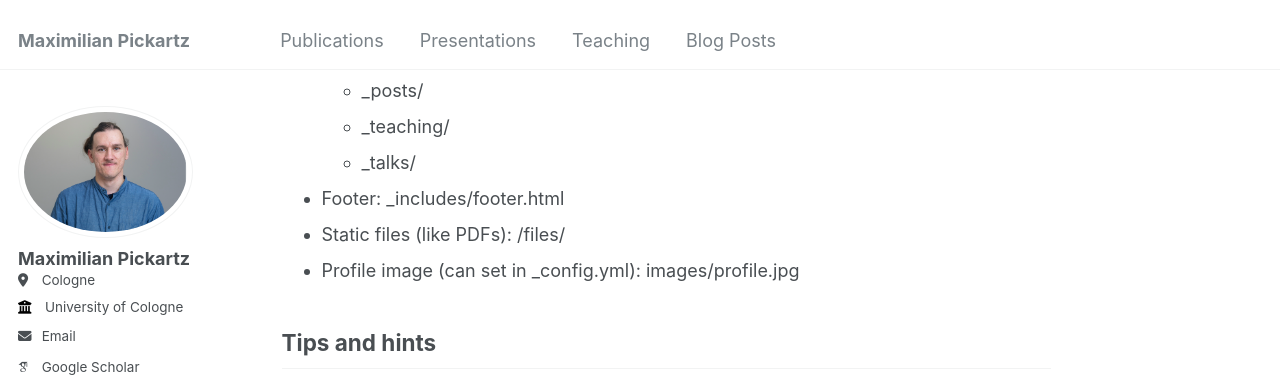
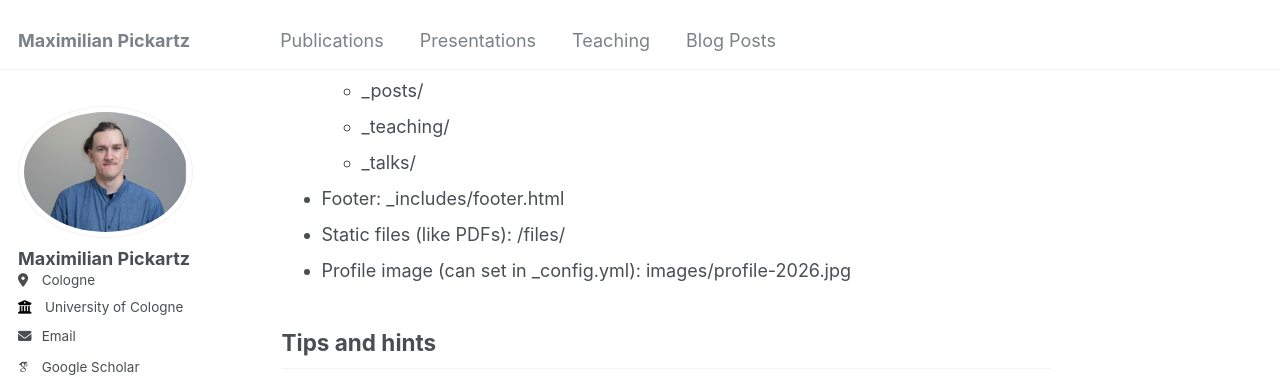
Before and after one commit to maxpi99/maxpi99.github.io, a Jekyll site: the page built from _pages/markdown.md, in a window 1280 px wide and 900 px high, scrolled down 389 px. Shown: the top 377 px of the window. Built offline with Jekyll 4.4.1, drawn with Linux system fonts in a browser that asks for light colours; some web fonts are replaced.

Commit message:
Rename profile picture to bust cache and recompress it
Co-Authored-By: Claude Opus 5.5 <noreply@anthropic.com>
Claude-Session: https://claude.ai/code/session_01BRQ428C5Q33JuW5CSDhq5Y

```diff
--- a/_config.yml
+++ b/_config.yml
@@ -21,7 +21,7 @@ repository               : "maxpi99/maxpi99.github.io"
 #               Additional customization can be done by editing /_includes/author-profile.html
 author:
   # Biographic information
-  avatar           : "profile.jpg"
+  avatar           : "profile-2026.jpg"
   name             : "Maximilian Pickartz"
   pronouns         : # example: "she/her"
   location         :  "Cologne"
--- a/_pages/markdown.md
+++ b/_pages/markdown.md
@@ -20,7 +20,7 @@ redirect_from:
   * _talks/
 * Footer: _includes/footer.html
 * Static files (like PDFs): /files/
-* Profile image (can set in _config.yml): images/profile.jpg
+* Profile image (can set in _config.yml): images/profile-2026.jpg
 
 ## Tips and hints
 
```
Also changed, not shown: images/profile-2026.jpg (added), images/profile.jpg (deleted).
